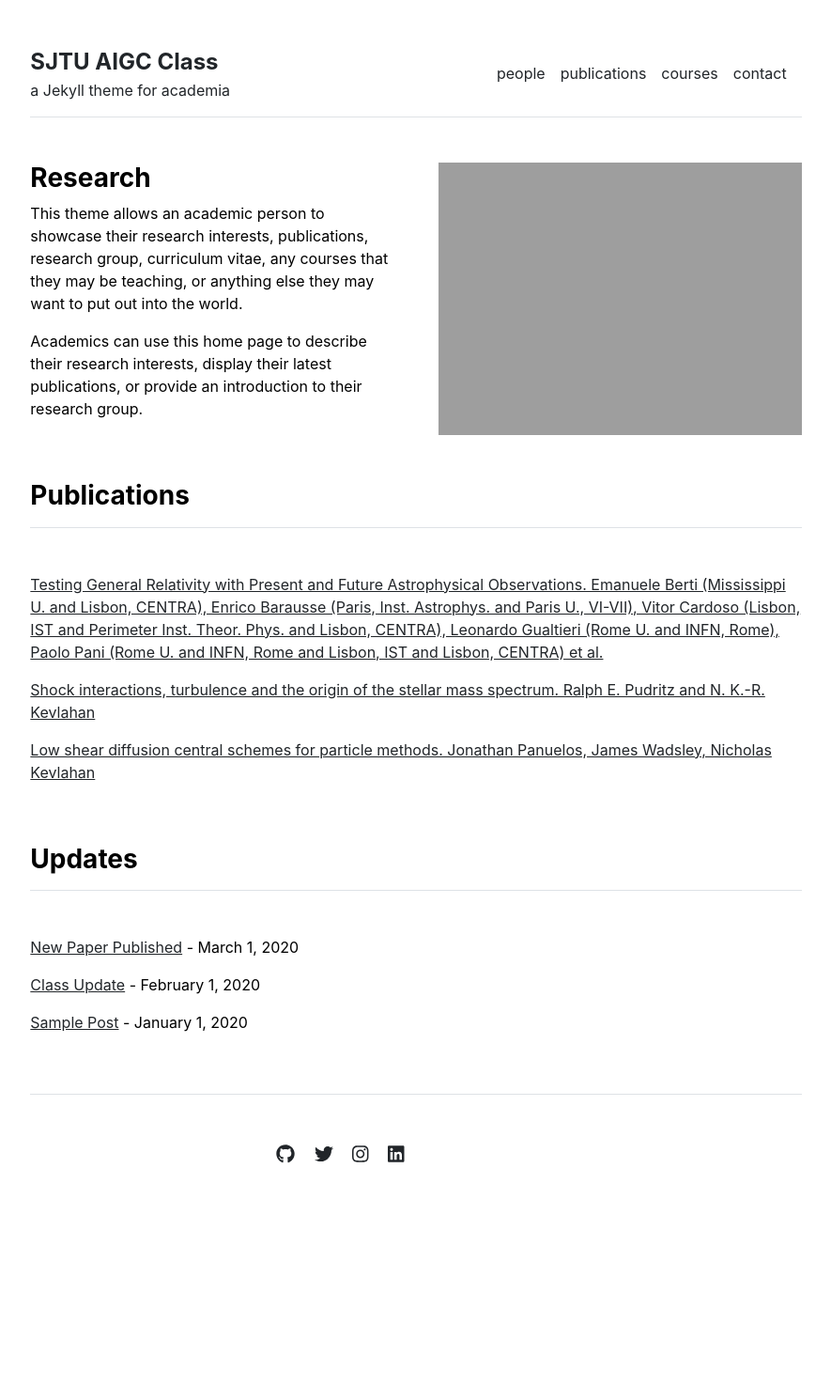
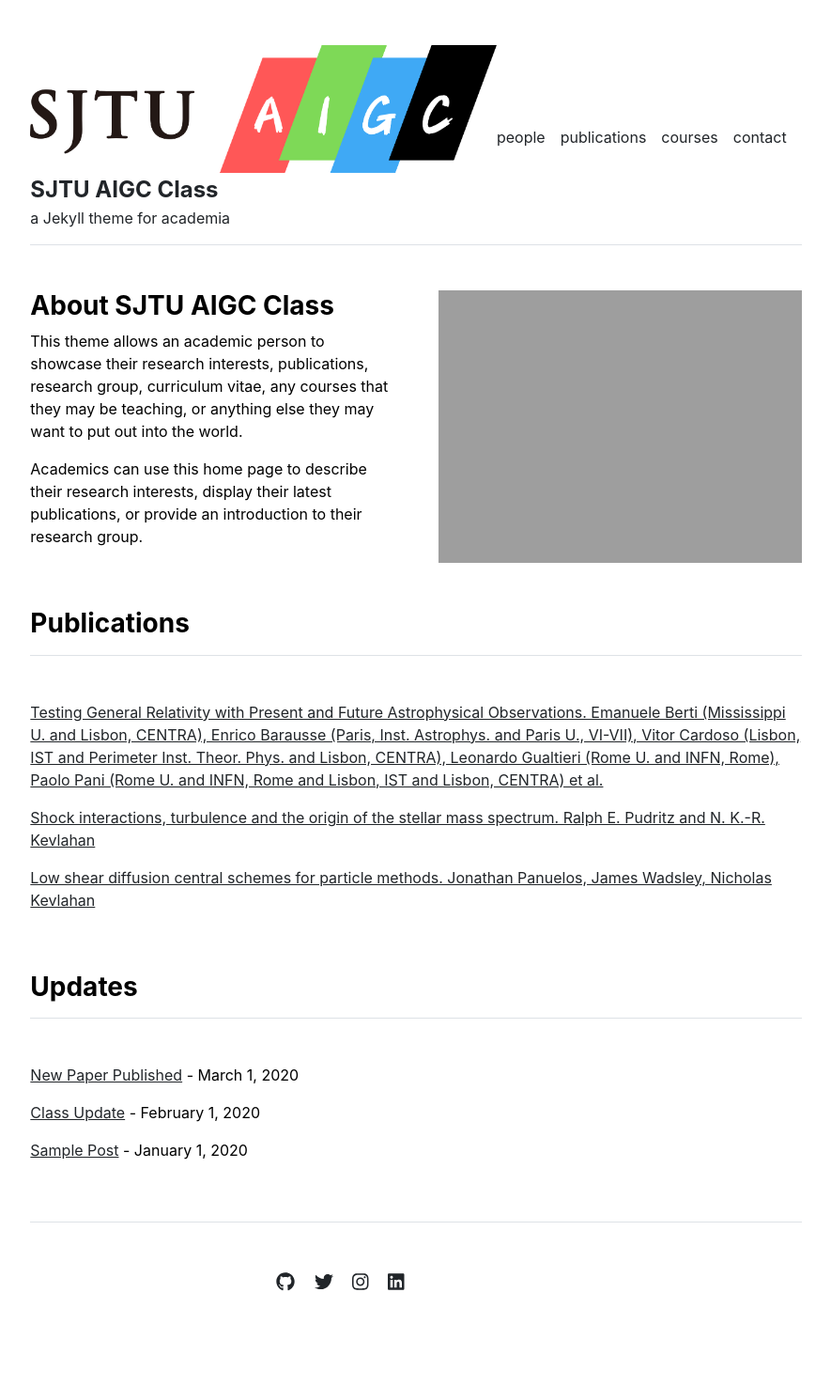
Before and after one commit to SJTU-AIGC/SJTU-AIGC.github.io, a Jekyll site: the page built from index.md, in a window 1280 px wide. Shown: the whole page at 94% size, without its empty margins (197-1082 px from the left). Built offline with Jekyll 4.4.1, drawn with Linux system fonts in a browser that asks for light colours; before the commit the page ends 1339 px from its top, so only the background shows below that.

Commit message:
update title and logo

```diff
--- a/_includes/header.html
+++ b/_includes/header.html
@@ -1,5 +1,6 @@
 <header class="d-flex flex-column flex-md-row align-items-center pb-3 mb-5 border-bottom">
   <div>
+    <img src="{{ site.github.url }}/assets/img/SJTU AIGC-logo-RGB.png" alt="Home" width="100%"/>
     <a href="{{ site.github.url }}/" class="d-flex align-items-center text-decoration-none">
       <span class="fs-4 fw-bold">{{ site.title }}</span>
     </a>
--- a/_layouts/home.html
+++ b/_layouts/home.html
@@ -4,7 +4,7 @@ layout: default
 
 <div class="row g-5 mb-5">
   <div class="col-md-6">
-    <h3 class="fw-bold">Research</h3>
+    <h3 class="fw-bold">About SJTU AIGC Class</h3>
     {{ content }}
   </div>
   <div class="col-md-6">
```
Also changed, not shown: assets/img/SJTU AIGC-logo-RGB.png (added).
